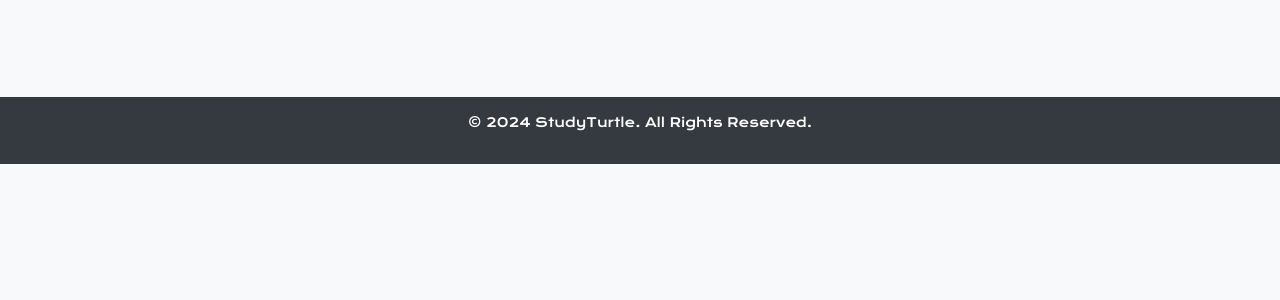
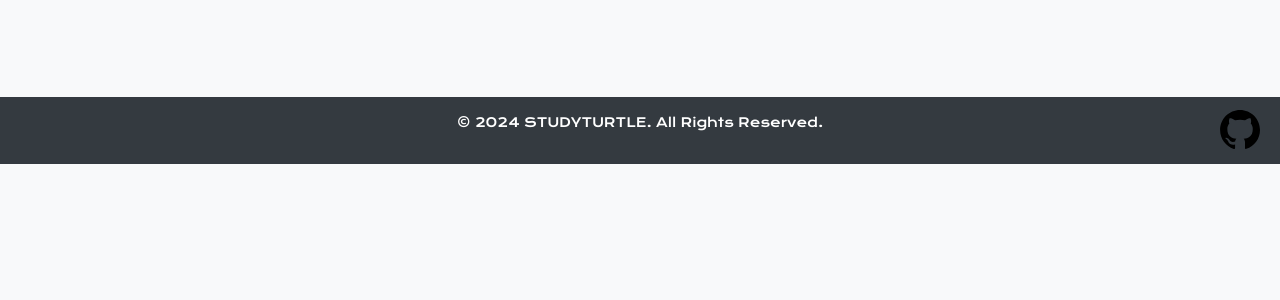
Before and after one commit to pjb0318/STUDYTURTLE, a Django app: template core/templates/core/home.html in a window 1280 px wide. Shown: the part 636-936 px from the top of the page. Run offline with Django 3.2, Linux system fonts and the light colour scheme; the template is opened without the code that fills it, so the values that code supplies are empty; some libraries are stand-ins or nearby versions.

Commit message:
깃허브 로고 추가

```diff
--- a/core/static/css/common.css
+++ b/core/static/css/common.css
@@ -61,7 +61,7 @@ body {
     flex-direction: column;
     min-height: 100vh;
     margin: 0;
-    padding: 0;
+    padding-bottom: 3rem; /* 푸터 높이만큼 패딩 추가 */
     background-color: #f8f9fa;
 }
 
@@ -82,9 +82,9 @@ body {
 
 footer {
     font-family: "Krona One", serif;
-    font-weight: 400;
+    font-weight: 300;
     font-style: normal;
-    font-size: 0.8rem;
+    font-size: 1rem;
 
     background-color: #343a40;
     color: white;
@@ -95,3 +95,28 @@ footer {
     width: 100%;
     z-index: 1000; /* 다른 요소 위로 올리기 */
 }
+
+.footer-content {
+    display: flex;
+    justify-content: center; /* 가운데 정렬 */
+    align-items: center;
+    padding: 0 1rem; /* 좌우 패딩 추가 */
+    position: relative; /* 텍스트 위치 조정을 위해 추가 */
+}
+
+.github-link {
+    position: absolute;
+    right: 1rem; /* 오른쪽에 배치 */
+    display: flex;
+    align-items: center;
+}
+
+.github-icon {
+    width: 48px; /* 아이콘 크기 두 배로 */
+    height: 48px;
+}
+
+.footer-text {
+    text-align: center;
+    font-size: 0.8rem; /* 텍스트 크기 */
+}
--- a/core/static/css/register.css
+++ b/core/static/css/register.css
@@ -8,6 +8,7 @@
     box-shadow: 0 8px 16px rgba(0, 0, 0, 0.1); /* 그림자 */
     transition: transform 0.3s ease-in-out;
     margin-top: 5rem; /* 추가 여백 */
+    margin-bottom: 5rem;
 }
 
 .form-container:hover {
--- a/core/templates/core/footer.html
+++ b/core/templates/core/footer.html
@@ -1,6 +1,10 @@
 <!-- footer.html -->
+{% load static %}
 <footer>
     <div class="footer-content">
-        <p>© 2024 StudyTurtle. All Rights Reserved.</p>
+        <p class="footer-text">© 2024 STUDYTURTLE. All Rights Reserved.</p>
+        <a href="https://github.com/your-repo" class="github-link" target="_blank">
+            <img src="{% static 'images/github.svg' %}" alt="GitHub" class="github-icon">
+        </a>
     </div>
 </footer>
```
Also changed, not shown: core/static/images/github.svg (added).
